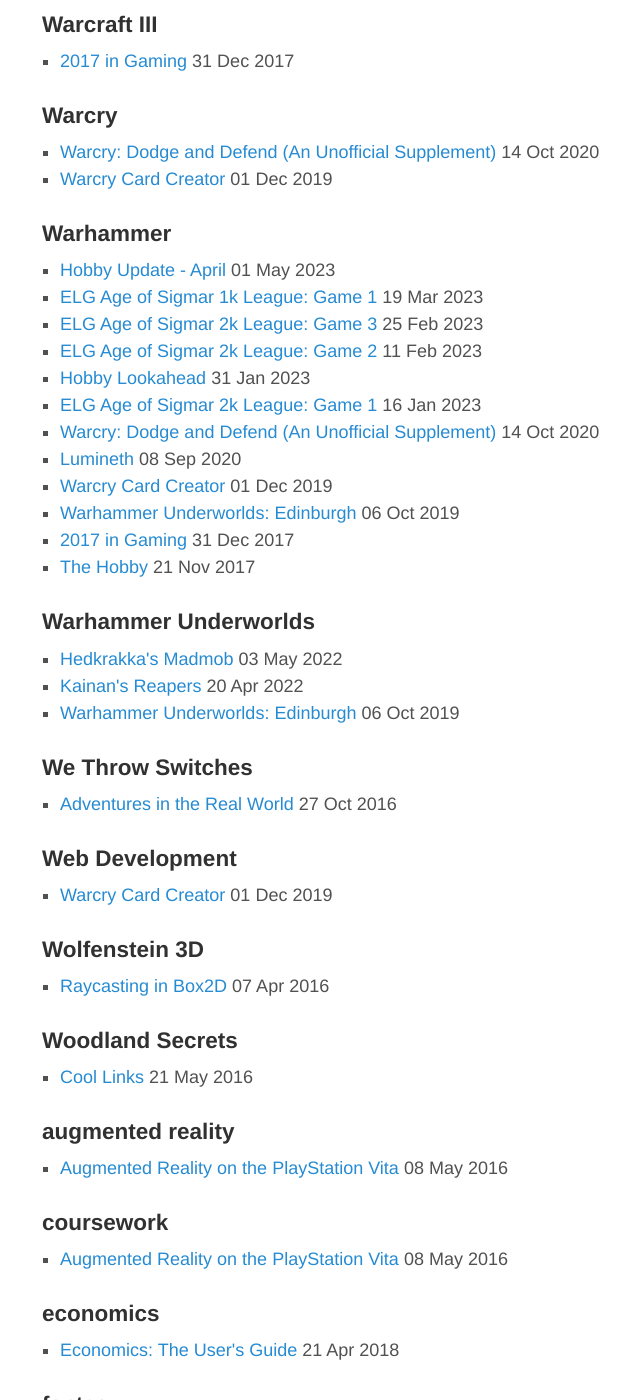
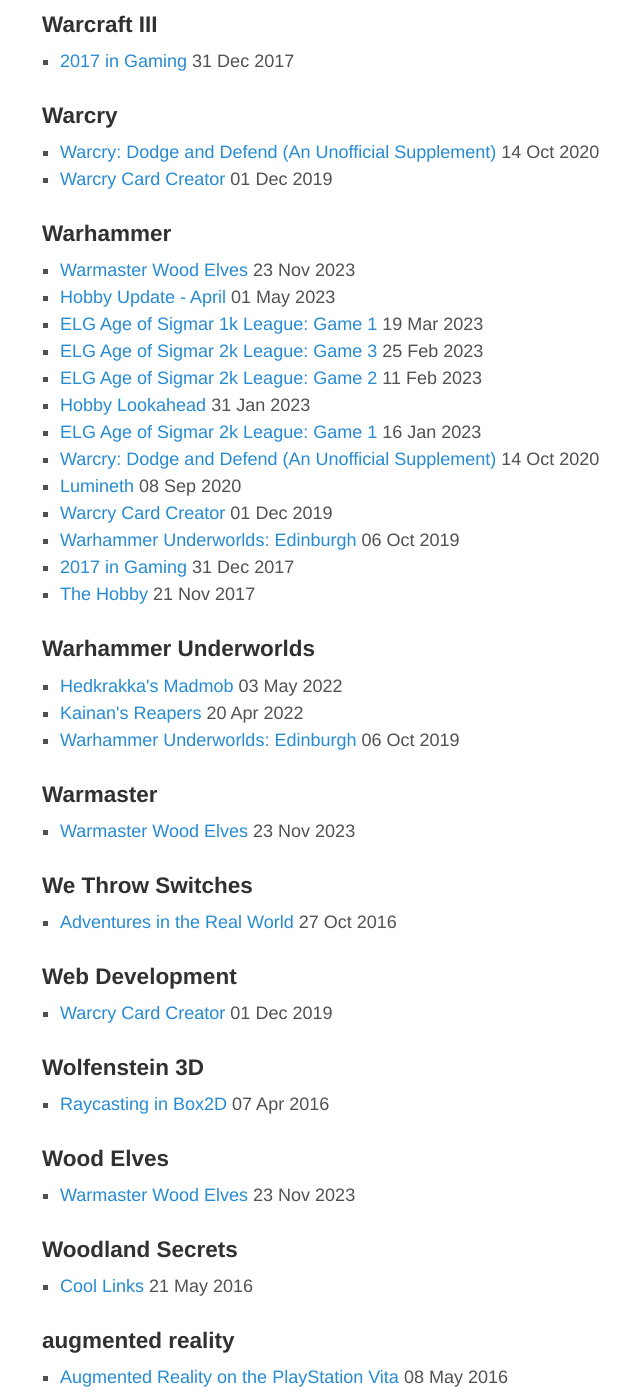
Before and after one commit to rachelnertia/rachelnertia.github.io, a Jekyll site: the page built from tag_index.md, in a window 1280 px wide and 1400 px high, scrolled down 12211 px. Shown: the whole window, without its empty margins (283-923 px from the left). Built offline with Jekyll 4.4.1, drawn with Linux system fonts in a browser that asks for light colours.

Commit message:
Move draft to posts

```diff
--- a/_drafts/warmaster-wood-elves.md
+++ b/_posts/2023/2023-11-23-warmaster-wood-elves.md
@@ -2,7 +2,7 @@
 layout: post
 title: Warmaster Wood Elves
 category: Hobby
-tags: [ Warmaster ]
+tags: [ Warmaster, Warhammer, Wood Elves ]
 ---
 
 ![](/images/2023/11/warmaster-wood-elves/whole-army.jpg "A fully-painted 1000-point Wood Elf army for *Warmaster Revolution*.")
```
